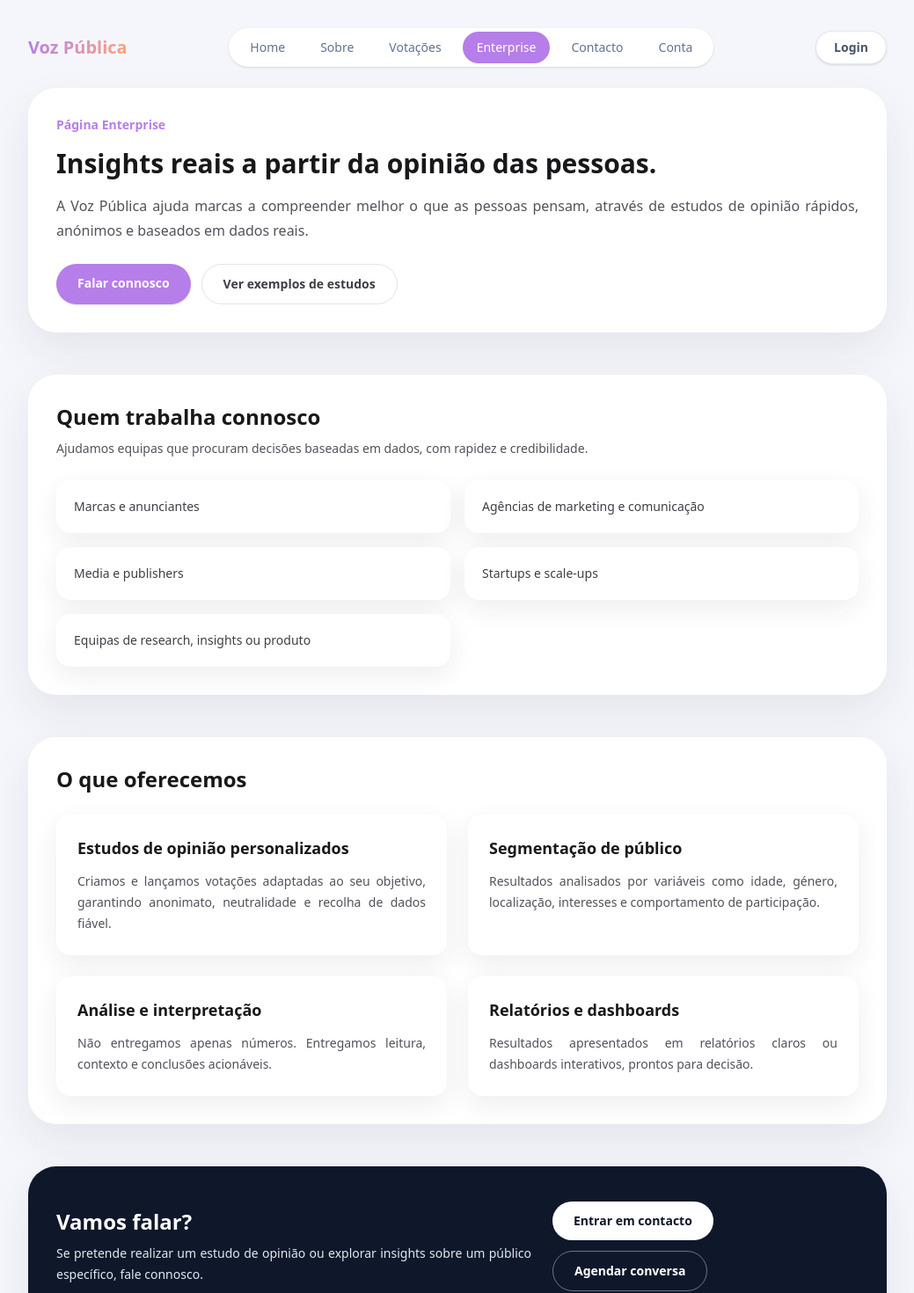
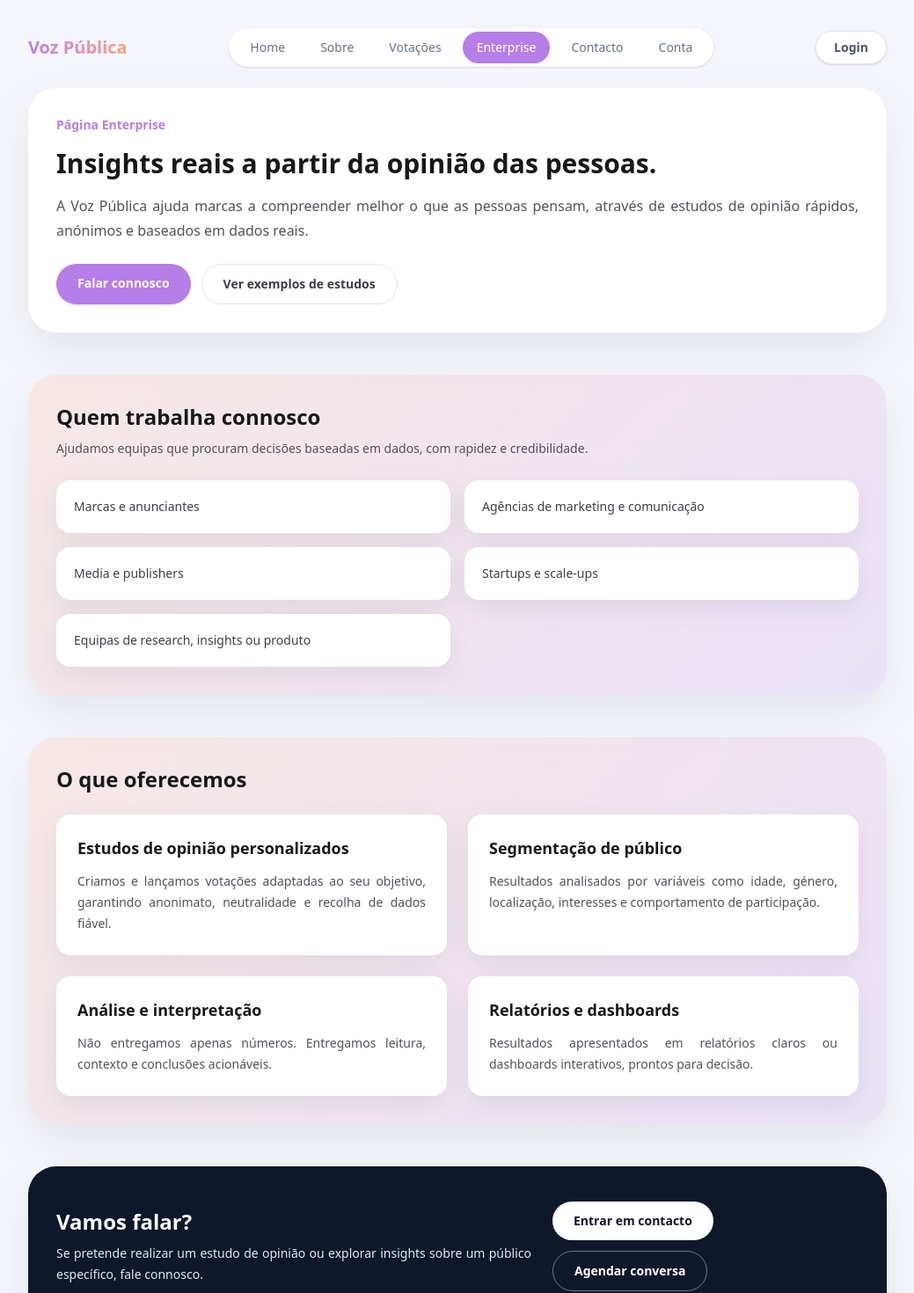
Before and after one commit to msantos51/vozpublica, a Next.js app: page /enterprise in a window 1280 px wide. Shown: the top 1470 px of the page at 88% size, without its empty margins (120-1159 px from the left). Built offline with nearby package versions, Linux system fonts and the light colour scheme.

Commit message:
Move gradient styling to enterprise sections

```diff
--- a/app/enterprise/page.tsx
+++ b/app/enterprise/page.tsx
@@ -40,7 +40,7 @@ export default function EnterprisePage() {
         </header>
 
         {/* Segmentos que costumam trabalhar connosco. */}
-        <section className="rounded-[32px] bg-[color:var(--surface)] p-8 shadow-[0_20px_50px_rgba(31,41,55,0.08)]">
+        <section className="soft-section-gradient rounded-[32px] p-8 shadow-[0_20px_50px_rgba(31,41,55,0.08)]">
           <div className="space-y-6">
             <div className="space-y-2">
               <h2 className="text-2xl font-semibold text-zinc-900">
@@ -71,7 +71,7 @@ export default function EnterprisePage() {
         </section>
 
         {/* Serviços e entregáveis principais. */}
-        <section className="rounded-[32px] bg-[color:var(--surface)] p-8 shadow-[0_20px_50px_rgba(31,41,55,0.08)]">
+        <section className="soft-section-gradient rounded-[32px] p-8 shadow-[0_20px_50px_rgba(31,41,55,0.08)]">
           <div className="space-y-6">
             <h2 className="text-2xl font-semibold text-zinc-900">O que oferecemos</h2>
             <div className="grid gap-6 md:grid-cols-2">
--- a/app/globals.css
+++ b/app/globals.css
@@ -28,6 +28,11 @@ body {
   background: var(--background);
   color: var(--foreground);
   font-family: var(--font-sans);
+}
+
+/* Aplica um gradiente suave de marca para fundos de secções em destaque. */
+.soft-section-gradient {
+  background: linear-gradient(135deg, rgba(254, 160, 118, 0.16), rgba(182, 126, 232, 0.16));
 }
 
 /* Define o cartão principal com sombra e alinhamento central. */
```
